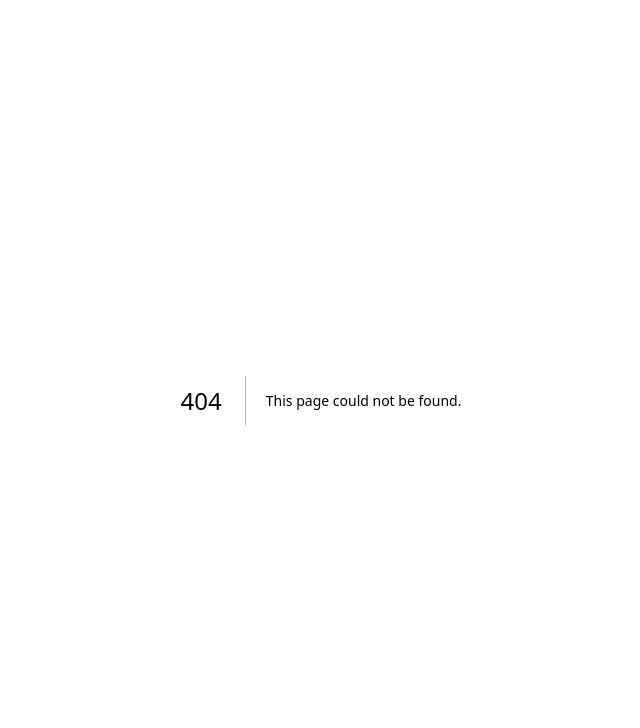
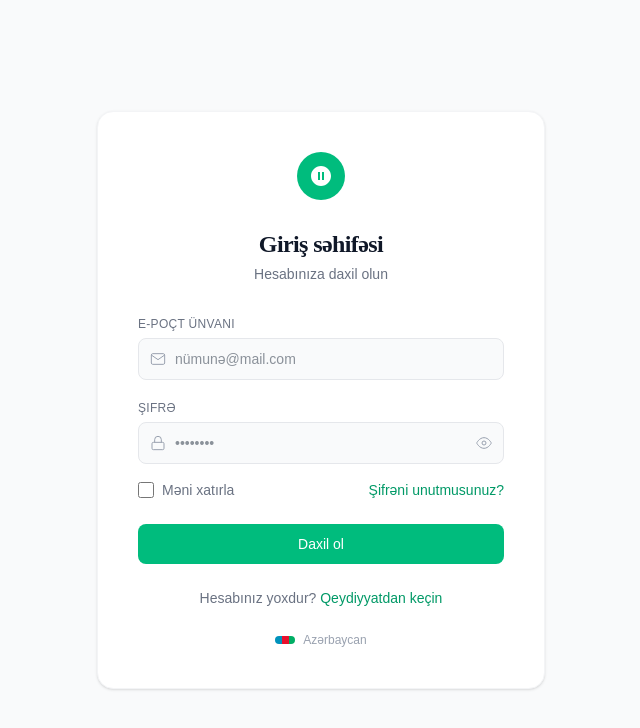
Before and after one commit to Aghakarim-23/imtahan-client, a Next.js app: page /auth/login in a window 1280 px wide. Before the commit this address had no page. Shown: the top 728 px of the page, without its empty margins (319-959 px from the left). Built offline with nearby package versions, Linux system fonts and the light colour scheme.

Commit message:
fix: structured auth folder

```diff
--- a/src/pages/change-password.jsx
+++ b/src/pages/auth/change-password.jsx
@@ -266,7 +266,7 @@ export default function ChangePasswordPage() {
             </div>
 
             <Link
-              href="/login"
+              href="/auth/login"
               className="block w-full py-2.5 bg-emerald-500 hover:bg-emerald-600 text-white text-sm font-medium rounded-lg text-center transition duration-150"
             >
               Daxil olun
--- a/src/pages/forgot-password.jsx
+++ b/src/pages/auth/forgot-password.jsx
@@ -123,7 +123,7 @@ export default function ForgotPasswordPage() {
           <svg className="w-4 h-4" viewBox="0 0 24 24" fill="none" stroke="currentColor" strokeWidth="1.5">
             <path d="M19 12H5M12 5l-7 7 7 7" />
           </svg>
-          <Link href="/login" className="text-emerald-600 font-medium hover:underline">
+          <Link href="/auth/login" className="text-emerald-600 font-medium hover:underline">
             Girişə qayıt
           </Link>
         </div>
--- a/src/pages/login.jsx
+++ b/src/pages/auth/login.jsx
@@ -130,7 +130,7 @@ export default function LoginPage() {
               />
               Məni xatırla
             </label>
-            <Link href="/forgot-password" className="text-sm text-emerald-600 font-medium hover:underline">
+            <Link href="/auth/forgot-password" className="text-sm text-emerald-600 font-medium hover:underline">
               Şifrəni unutmusunuz?
             </Link>
           </div>
@@ -152,7 +152,7 @@ export default function LoginPage() {
         {/* Register link */}
         <p className="text-center text-sm text-gray-500 mt-6">
           Hesabınız yoxdur?{" "}
-          <Link href="/register" className="text-emerald-600 font-medium hover:underline">
+          <Link href="/auth/register" className="text-emerald-600 font-medium hover:underline">
             Qeydiyyatdan keçin
           </Link>
         </p>
--- a/src/pages/register.jsx
+++ b/src/pages/auth/register.jsx
@@ -285,7 +285,7 @@ export default function RegisterPage() {
         {/* Login link */}
         <p className="text-center text-sm text-gray-500 mt-5">
           Artıq hesabınız var?{" "}
-          <Link href="/login" className="text-emerald-600 font-medium hover:underline">
+          <Link href="/auth/login" className="text-emerald-600 font-medium hover:underline">
             Daxil olun
           </Link>
         </p>
```
